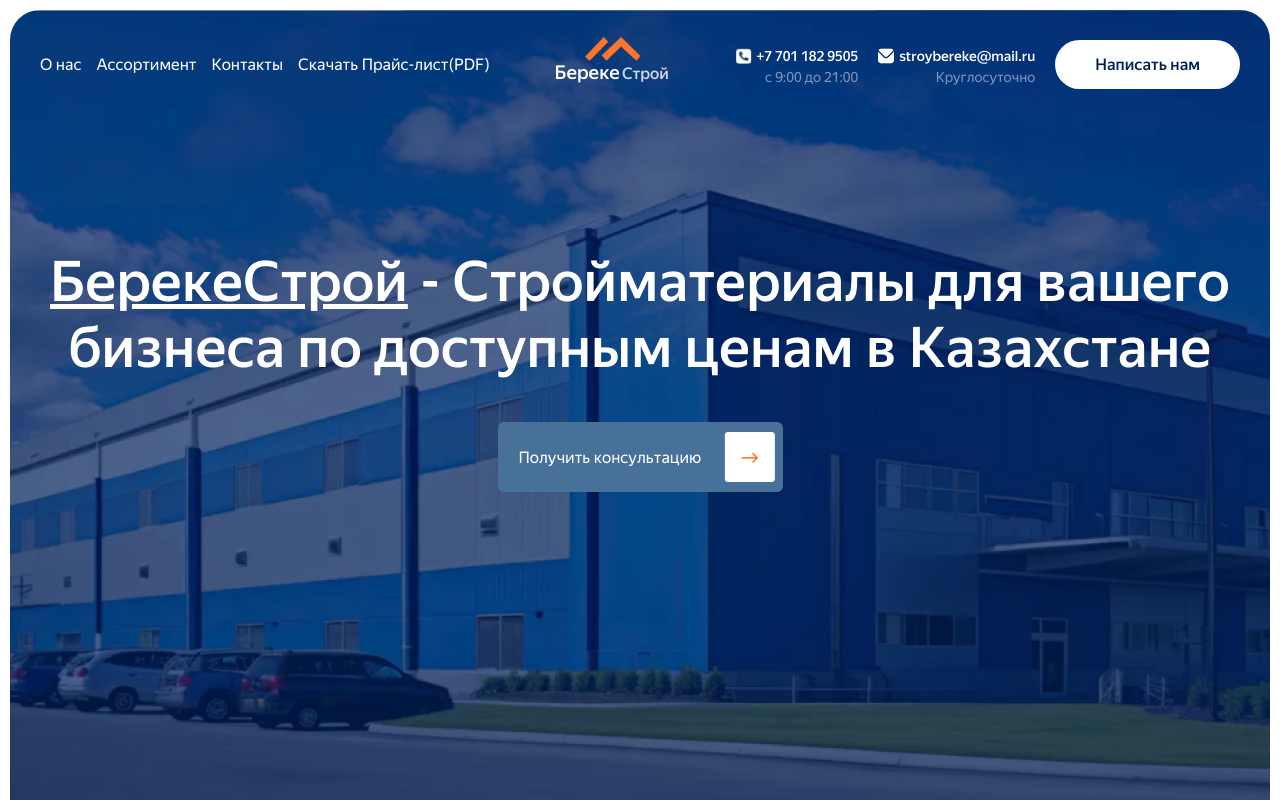
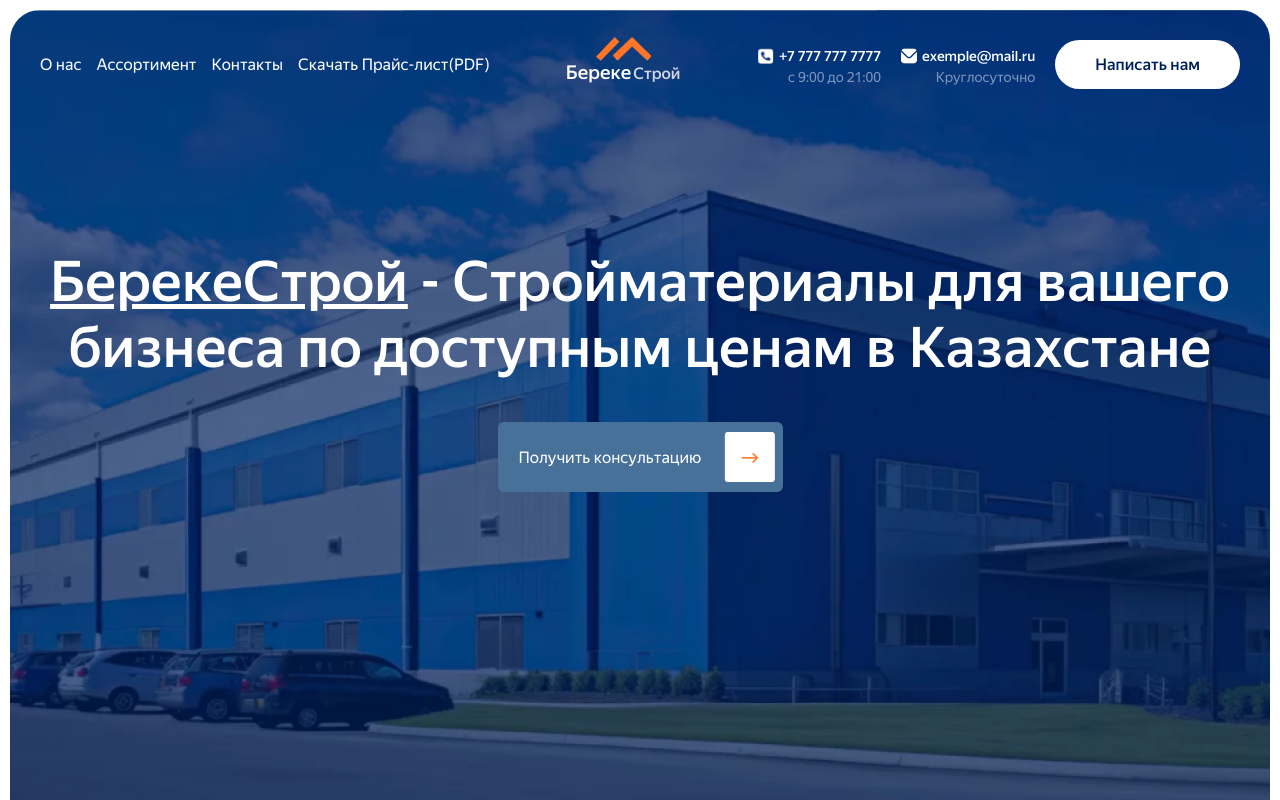
Before and after one commit to iramrak/Stroy-Bereke, a React (Vite) app: page / in a window 1280 px wide. Shown: the top 800 px of the page. Built offline with nearby package versions, Linux system fonts and the light colour scheme.

Commit message:
Update header.tsx

```diff
--- a/shared/components/header.tsx
+++ b/shared/components/header.tsx
@@ -45,7 +45,7 @@
         },
         {
             id: '4',
-            href: 'https://drive.google.com/file/d/1G9JtMvq76Ynxev6tQAR9Fz4uYRJL-8wx/view?usp=drive_link',
+            href: 'https://drive.google.com/file/PDF_FILE',
             name: 'Скачать Прайс-лист(PDF)'
         }
     ]
@@ -53,7 +53,7 @@
         <header>
             {/* left side (navbar) */}
             <nav className='nav'>
-            <a href="tel:+77011829505"  target='_blank' className='call-btn-a'>
+            <a href="tel:+UR_NUMBER"  target='_blank' className='call-btn-a'>
                 <div className="call-btn">
                     <BsTelephoneFill/>
                 </div>
@@ -72,11 +72,11 @@
                 </div>
                 {/*right side contancts and btns*/}
                 <div className="contacts">
-                    <a href="tel:+77011829505"  target='_blank'>
+                    <a href="tel:+UR_NUMBER"  target='_blank'>
                     <div className="tel__num">
                         <div className="num">
                             <img src={tellsvg} alt="tel" />
-                            <h2>+7 701 182 9505</h2>
+                            <h2>+7 777 777 7777</h2>
                         </div>
                         <p>с 9:00 до 21:00</p>
                     </div>
@@ -84,11 +84,11 @@
                     <div className="gmail__info">
                         <div className="gmail">
                             <img src={email} alt="tel" />
-                            <h2>stroybereke@mail.ru</h2>
+                            <h2>exemple@mail.ru</h2>
                         </div>
                         <p>Круглосуточно</p>
                     </div>
-                    <a href="https://wa.me/77772786098" target='_blank' className='whataspp-btn'>
+                     <a href="https://wa.me/UR_NUMBER" target='_blank' className='whataspp-btn'>
                         <div className="header__btn">
                             <p>Написать нам</p>
                         </div>
@@ -116,10 +116,10 @@
                     </ul>
                     <div className="menu__conatacts">
                         <div className="b_tel__num">
-                            <a href="tel:+77011829505"  target='_blank'>
+                            <a href="tel:+UR_NUMBER"  target='_blank'>
                                 <div className="b-num">
                                     <img src={darknum} alt="tel" />
-                                    <h2>+7 701 182 9505</h2>
+                                    <h2>+7 777 777 7777</h2>
                                 </div>
                             <p>с 9:00 до 21:00</p>
                             </a>
@@ -127,17 +127,17 @@
                         <div className="b-email">
                             <div className="b-mail">
                                 <img src={darkemail} alt="tel" />
-                                <h2>stroybereke@mail.ru</h2>
+                                <h2>exemple@mail.ru</h2>
                             </div>
                                 <p>Круглосуточно</p>
                         </div>
                         <div className="b-btns">
-                            <a href="https://wa.me/77772786098" target='_blank' className='whataspp-btn'>
+                             <a href="https://wa.me/UR_NUMBER" target='_blank' className='whataspp-btn'>
                                 <div className="b-btn">
                                     Написать нам
                                 </div>
                             </a>
-                            <a href="https://wa.me/77772786098" target='_blank' className='whataspp-btn'>
+                             <a href="https://wa.me/UR_NUMBER" target='_blank' className='whataspp-btn'>
                                 <div className="b-wapp-btn">
                                     <img src={wapp} alt="whatsApp" />
                                 </div>
```
